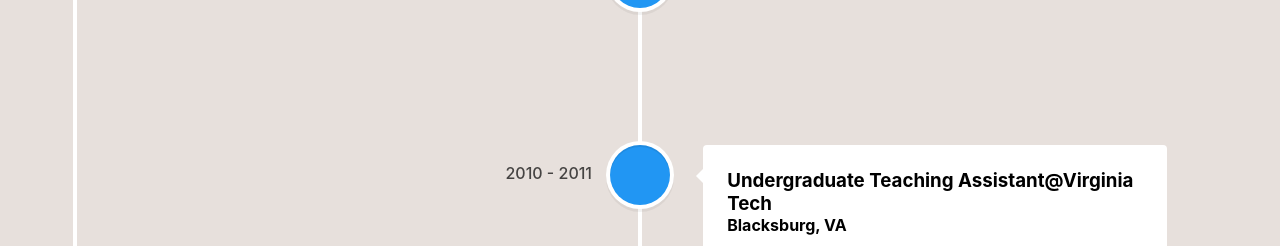
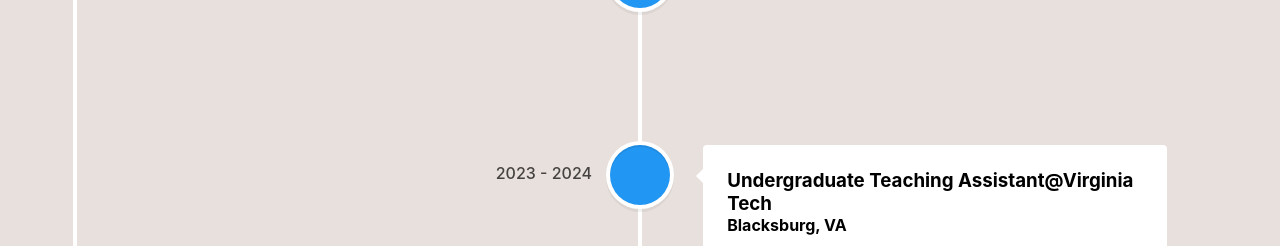
Before and after one commit to yoonlee201/Personal_Website, a React (Create React App) app: page /#/ in a window 1280 px wide. Shown: the part 1516-1762 px from the top of the page. Built offline with nearby package versions, Linux system fonts and the light colour scheme.

Commit message:
Timeline content customized

```diff
--- a/src/script/Timeline.js
+++ b/src/script/Timeline.js
@@ -28,7 +28,7 @@
                         </VerticalTimelineElement>
                         <VerticalTimelineElement
                             className="vertical-timeline-element--work"
-                            date="2010 - 2011"
+                            date="2023 - 2024"
                             iconStyle={{ background: 'rgb(33, 150, 243)', color: '#fff' }}
                         // icon={<WorkIcon />}
                         >
```
